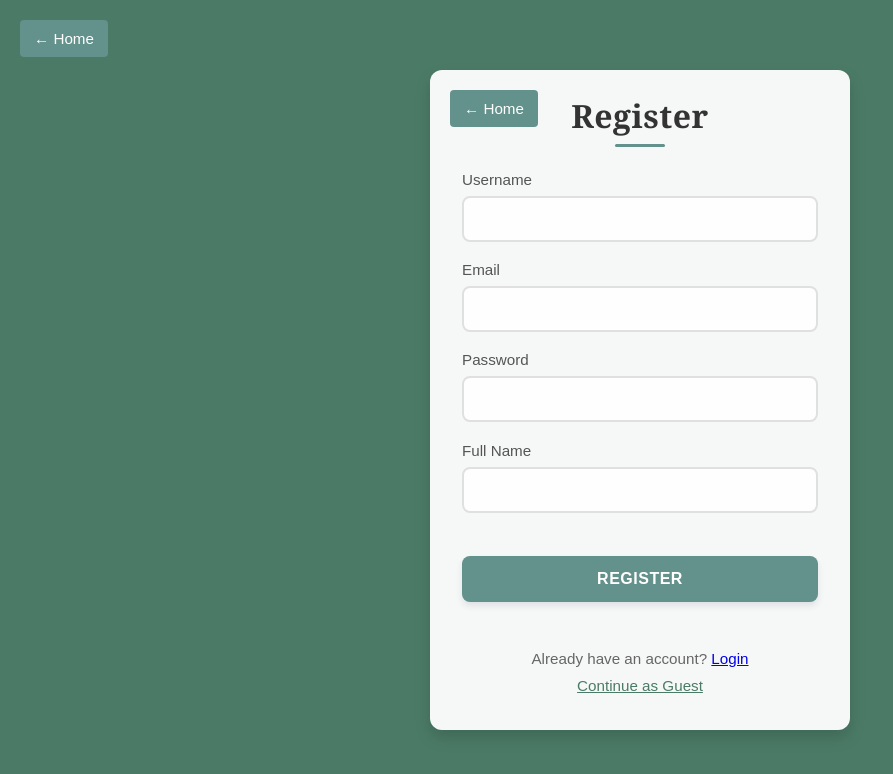
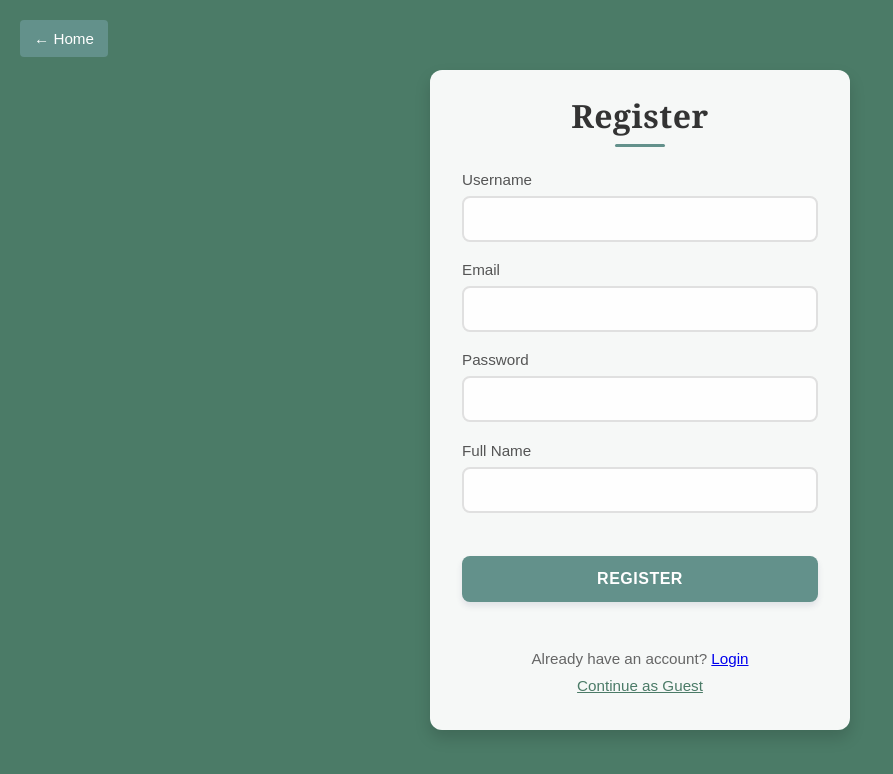
Before and after one commit to webdevmrpl/lateralthinking, a React (Create React App) app in the folder frontend/: page /register in a window 1280 px wide. Shown: the top 774 px of the page, without its empty margins (0-893 px from the left). Built offline with nearby package versions, Linux system fonts and the light colour scheme.

Commit message:
removed unuse button

```diff
--- a/frontend/src/components/auth/RegisterForm.js
+++ b/frontend/src/components/auth/RegisterForm.js
@@ -40,7 +40,6 @@ const RegisterForm = () => {
     <div className="auth-container">
       <Link to="/" className="go-home-btn">← Home</Link>
       <div className="auth-form-container">
-        <Link to="/" className="go-home-btn">← Home</Link>
         <h1>Register</h1>
         {error && <div className="auth-error">{error}</div>}
 
```
